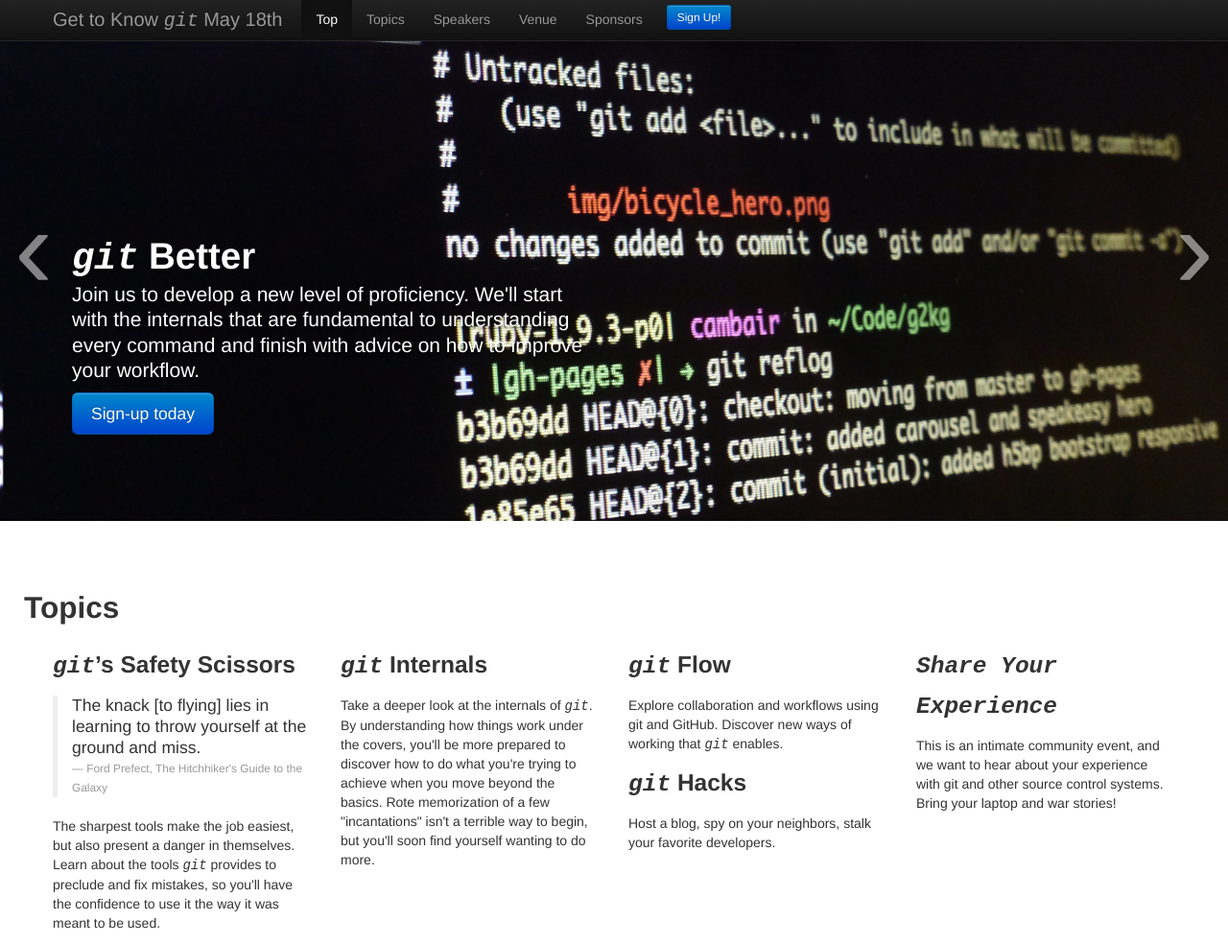
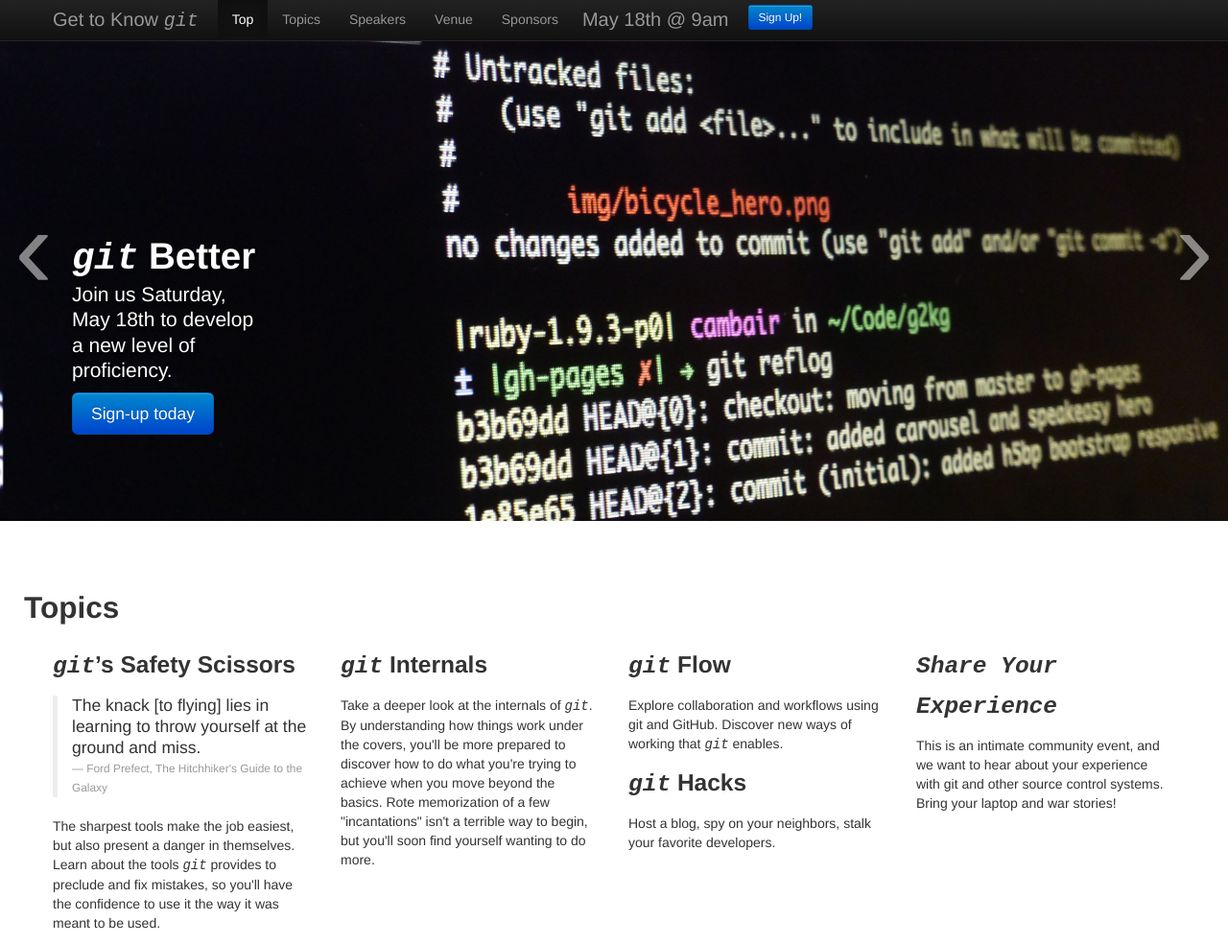
Before and after one commit to iformattable/g2kg, a plain HTML site: page index.html in a window 1280 px wide. Shown: the top 985 px of the page at 96% size. Drawn offline with nearby package versions, Linux system fonts and the light colour scheme.

Commit message:
added datetime and logistic info

```diff
--- a/index.html
+++ b/index.html
@@ -91,7 +91,7 @@
                         <span class="icon-bar"></span>
                         <span class="icon-bar"></span>
                     </a>
-                    <a class="brand" href="#">Get to Know <span class="git">git</span> May 18th</a>
+                    <a class="brand" href="#">Get to Know <span class="git">git</span></a>
                     <div class="nav-collapse collapse">
                         <ul class="nav">
                             <li class="active"><a href="#">Top</a></li>
@@ -102,6 +102,7 @@
                         </ul>
                     </div><!--/.nav-collapse -->
                     <a class="btn btn-small btn-primary" href="http://g2kg.eventbrite.com/">Sign Up!</a>
+					<span class="brand">May 18th @ 9am</span>
                 </div>
             </div>
         </div>
@@ -110,10 +111,9 @@
             <div class="item active">
               <img src="img/screenshot_hero.png" alt="Screenshot of a bash_it enhanced terminal prompt">
               <div class="container">
-                <div class="carousel-caption">
+                <div class="carousel-caption" style="width:200px">
                   <h1><span class="git">git</span> Better</h1>
-                  <p class="lead">Join us to develop a new level of proficiency. We'll start with the internals that are
-                    fundamental to understanding every command and finish with advice on how to improve your workflow.</p>
+                  <p class="lead">Join us Saturday, May 18th to develop a new level of proficiency.</p>
                   <a class="btn btn-large btn-primary" href="http://g2kg.eventbrite.com/">Sign-up today</a>
                 </div>
               </div>
@@ -195,6 +195,7 @@
 			<div class="row">
 				<div class="span6">
 				<p><a href="http://speakeasyindy.com/" target="_blank">The Speak Easy</a> is the premier venue for events like Get to Know git. Follow them <a href="http://twitter.com/SpeakEasyIndy">@SpeakEasyIndy</a> and thank the illustrious <a href="http://twitter.com/DenverAllison">Denver Hutt</a>, Executive Director of The Speak Easy, for the great venue.</p>
+				<p>Breakfast and lunch will be provided.  Doors open at 9am.  The event will end at 4pm.</p>
 				<img src="http://www.nuvo.net/imager/b/inlineslideshow/2403831/af5a/IMAGE_F57F40A3-A1D0-46DE-886D-263D2550D4E1.JPG" class="img-polaroid">
 				<span>Photo &copy;<a href="http://www.nuvo.net/indianapolis/slideshow-the-speak-easy-launch-party/Content?oid=2403825#.UXQy5ivF9QI">Nuvo</a></span>
 				</div>
```
